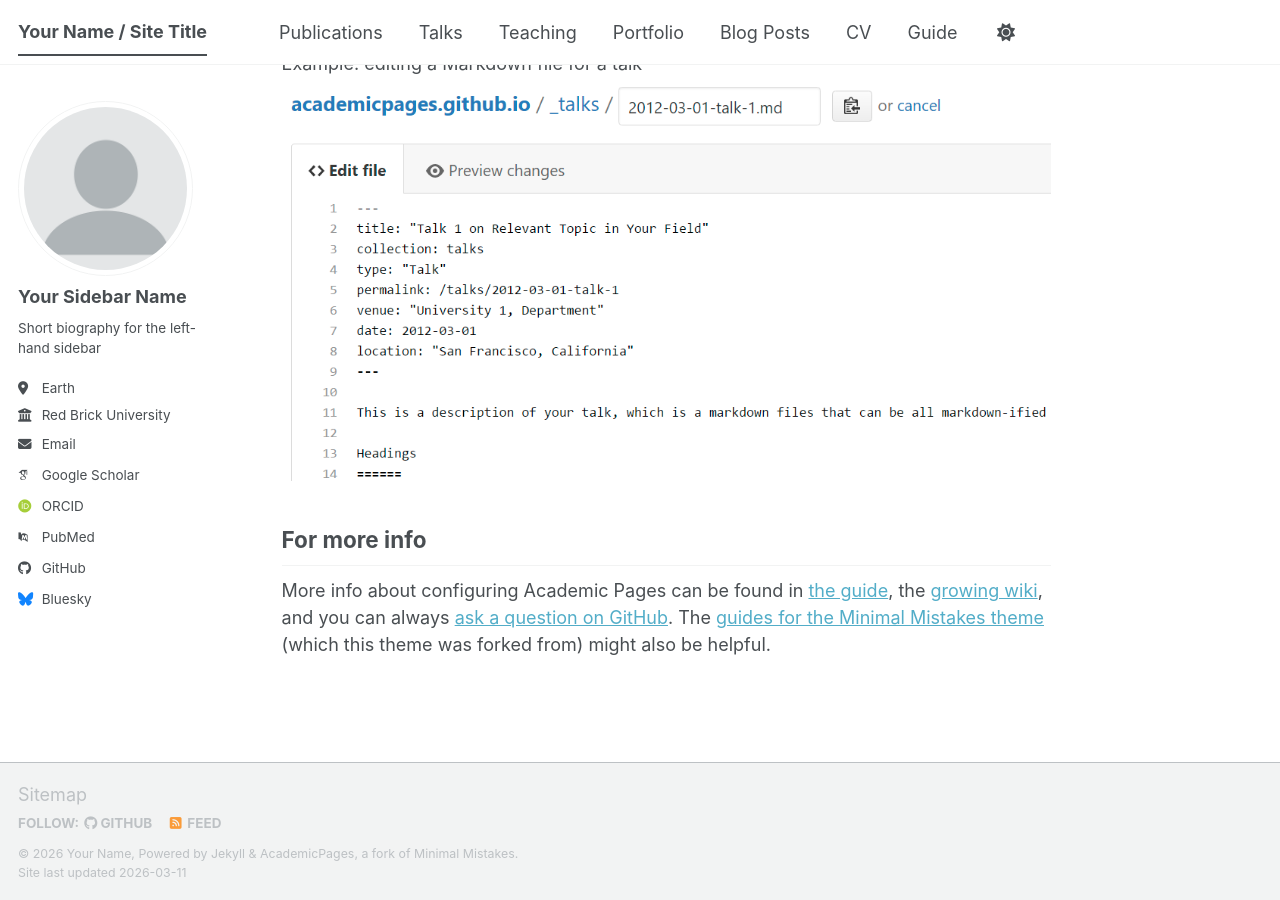
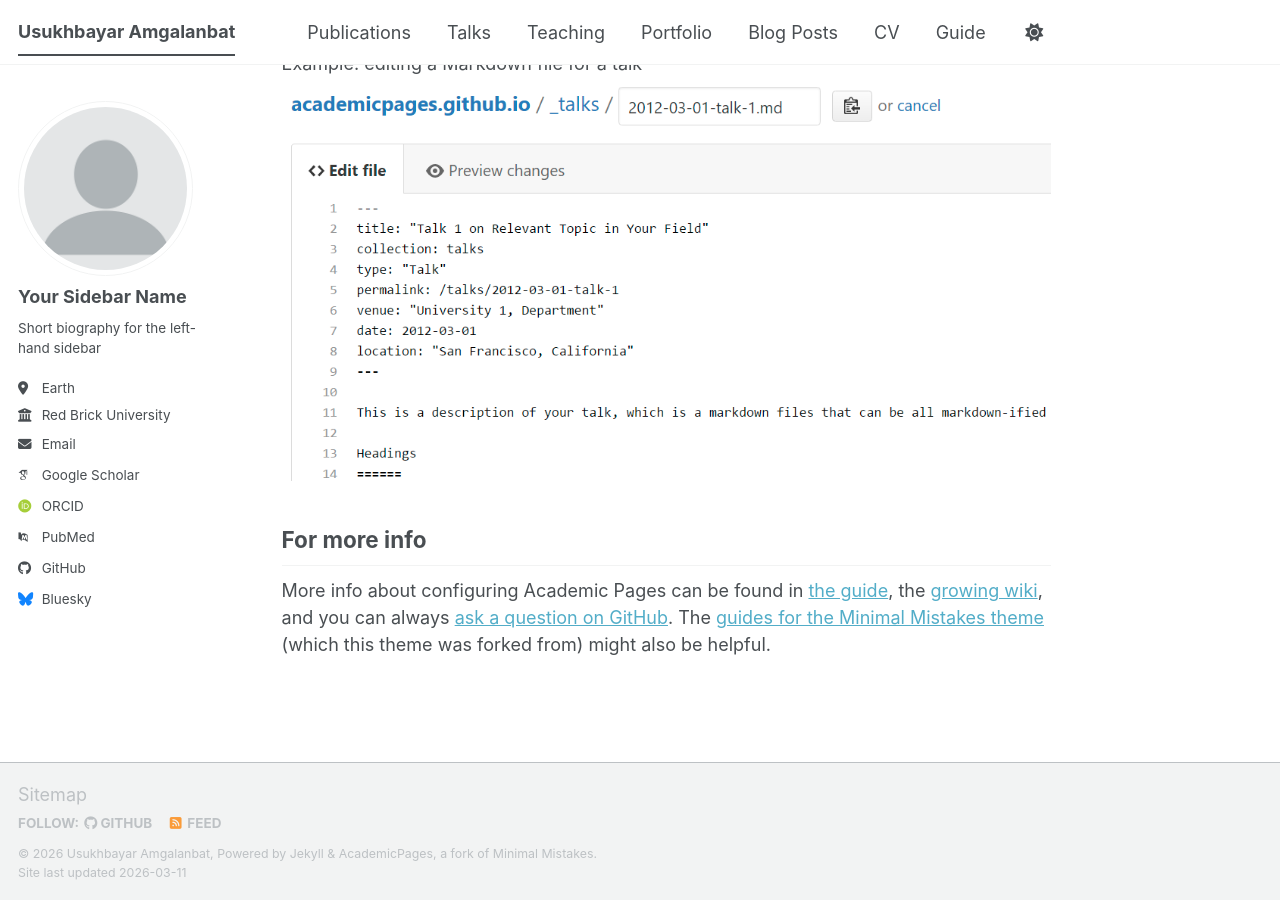
Before and after one commit to ketaxura/ketaxura.github.io, a Jekyll site: the page built from _pages/about.md, in a window 1280 px wide and 900 px high, scrolled down 2720 px. Built offline with Jekyll 4.4.1, drawn with Linux system fonts in a browser that asks for light colours; some web fonts are replaced; a script bundle is joined from its source files by our own code; library files that are not in the unit come from our copies.

Commit message:
Modify site configuration details
Updated site title, name, description, and URL.

```diff
--- a/_config.yml
+++ b/_config.yml
@@ -9,11 +9,11 @@
 # Basic Site Settings
 locale                   : "en-US"
 site_theme               : "default" # The available themes options are "default", "air", "sunrise", "mint", "dirt" and "contrast"
-title                    : "Your Name / Site Title"
+title                    : "Usukhbayar Amgalanbat"
 title_separator          : "-"
-name                     : &name "Your Name"
-description              : &description "Your Name's academic portfolio"   # Update this with a general description of your site, this is the default if not overridden by a page
-url                      : https://academicpages.github.io # The base hostname & protocol for your site e.g. "https://[your GitHub username].github.io",
+name                     : &name "Usukhbayar Amgalanbat"
+description              : &description "Robotics Engineer | Autonomous Systems | Control and Motion Planning"   # Update this with a general description of your site, this is the default if not overridden by a page
+url                      : https://ketaxura.github.io # The base hostname & protocol for your site e.g. "https://[your GitHub username].github.io",
                                                            # or if you already have some other page hosted on Github then use "https://[your GitHub username].github.io/[Your Repo Name]"
 baseurl                  : "" # the subpath of your site, e.g. "/blog"
 repository               : "academicpages/academicpages.github.io"
```
